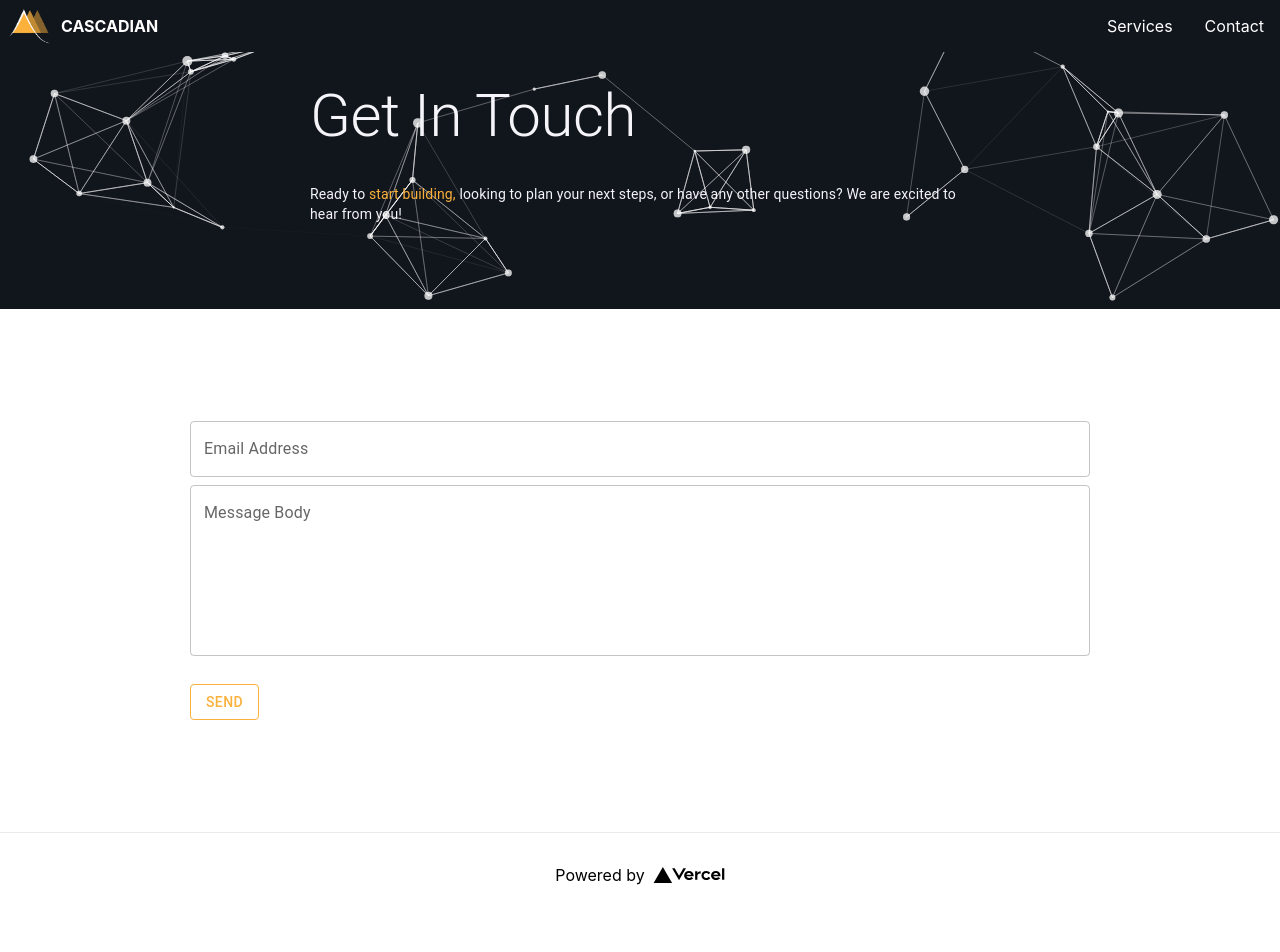
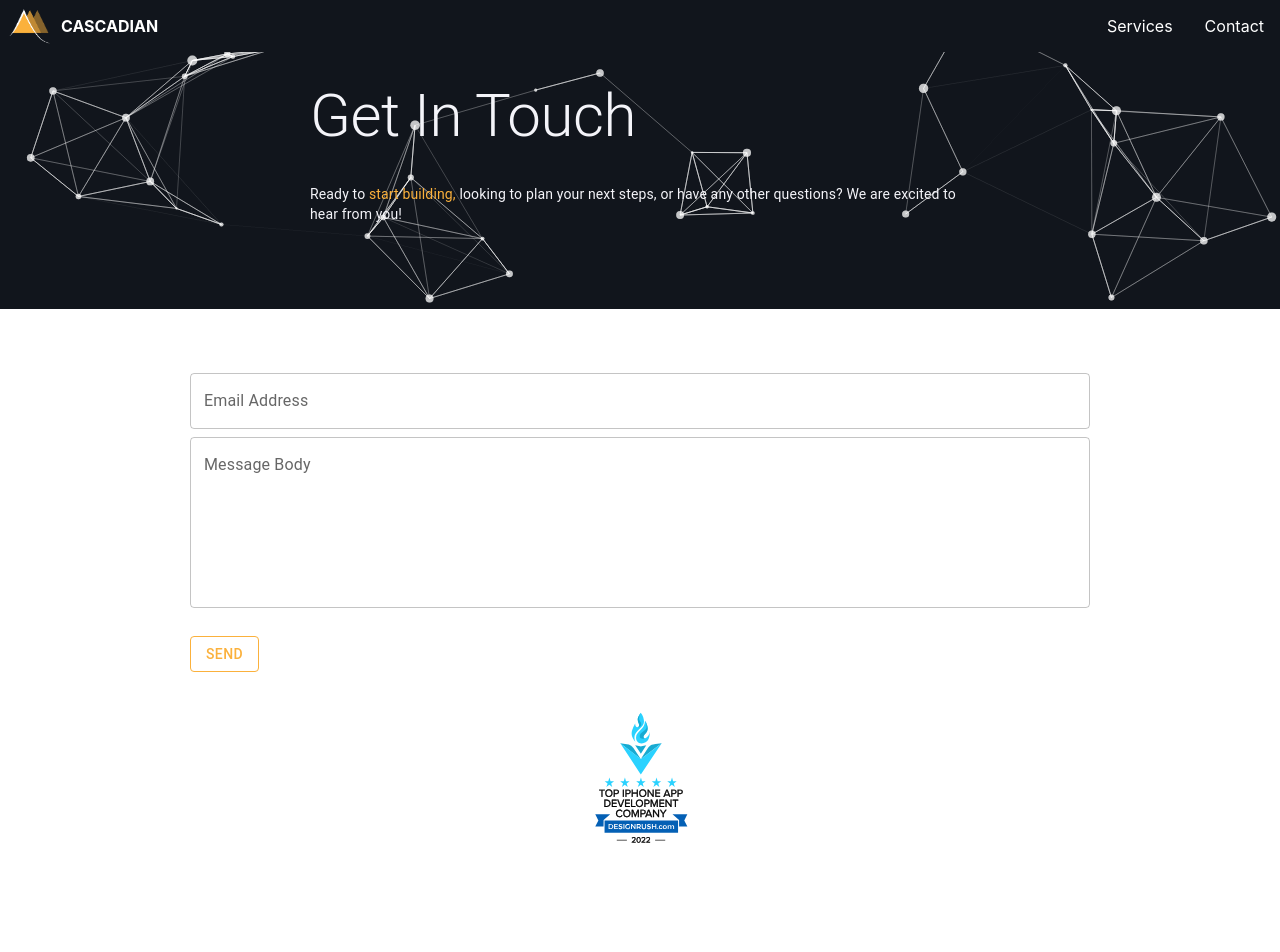
Before and after one commit to Pasquariello/studios, a Next.js app: page /contact in a window 1280 px wide. Shown: the top 952 px of the page. Before the commit the page ends 917 px from the top, so only its background shows below. Built offline with nearby package versions, Linux system fonts and the light colour scheme.

Commit message:
add design rush logo

```diff
--- a/pages/contact.jsx
+++ b/pages/contact.jsx
@@ -2,7 +2,8 @@ import ContactForm from '../components/ContactForm';
 import MainLayout from '../Layouts/MainLayout';
 import styles from '../styles/Services.module.css';
 import ParticleComponent from '../components/ParticleComponent';
-import { Box, Button, Card, CardActions, CardContent, Collapse, Divider, IconButton, Stack, Typography } from '@mui/material';
+import { Box, Button, Card, CardActions, CardContent, Collapse, Divider, IconButton, Link, Stack, Typography } from '@mui/material';
+import Image from 'next/image';
 
 const ContactPage = () => {
     return (
@@ -17,7 +18,6 @@ const ContactPage = () => {
               style={{ padding: "80px 20px", maxWidth: '700px'}}
           //className={styles.headerTextContainer}
           >
-
 
                   <Typography
                       mb={4}
@@ -40,11 +40,10 @@ const ContactPage = () => {
           </div>
           <ParticleComponent/>
       </header>
-
           <Box
             py={{
               xs: 8,
-              md:14
+              md: 8//14
             }}
             px={{
                 xs: 4,
@@ -62,8 +61,14 @@ const ContactPage = () => {
                 sx={{width: 900}}
               >
                 <ContactForm ctaText="Send" />
+                <Box my={4} sx={{display: 'flex', justifyContent: 'center'}}>
+                  <Link href="https://www.designrush.com/agency/mobile-app-design-development">
+                    <Image src="/static/images/designRush.svg" height={150} width={150} />
+                  </Link>
+                </Box>
               </Box>
             </Box>
+
         </MainLayout>
     )
 }
```
Also changed, not shown: public/static/images/designRush.svg (added).
